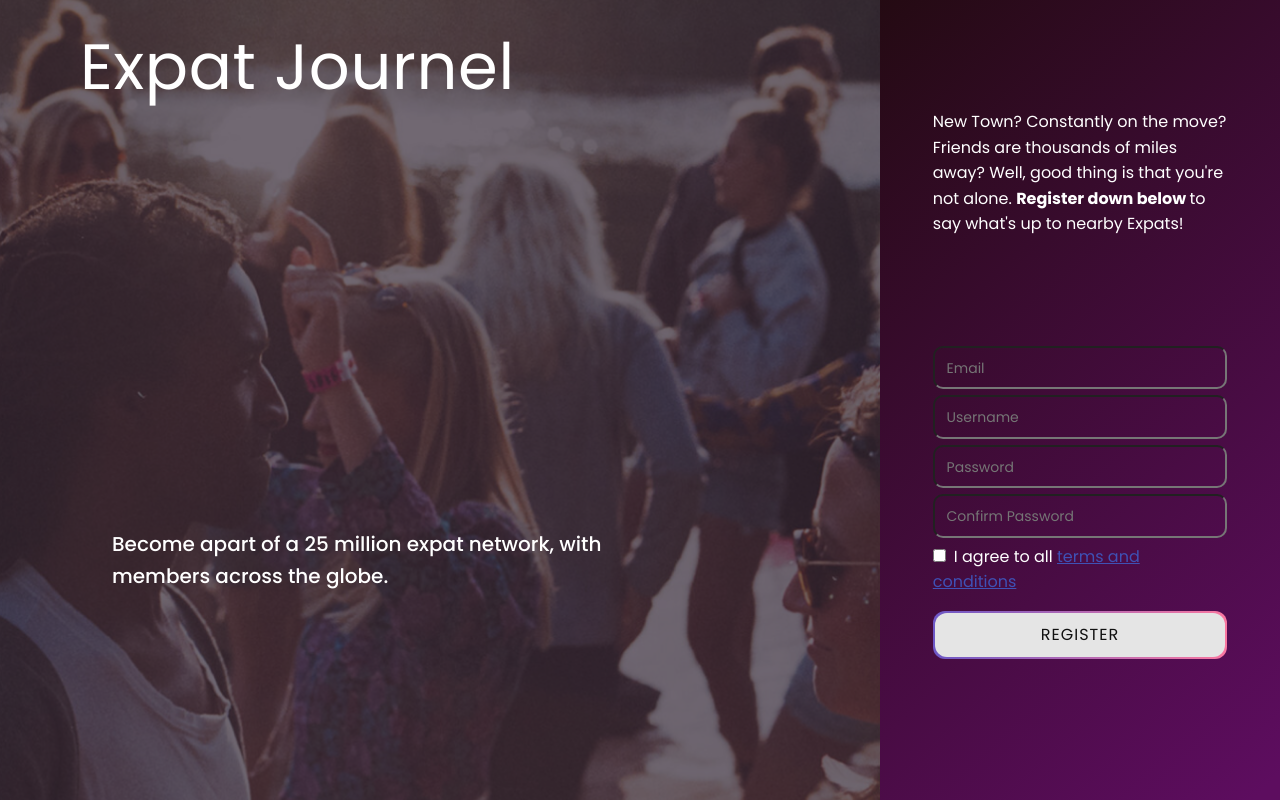
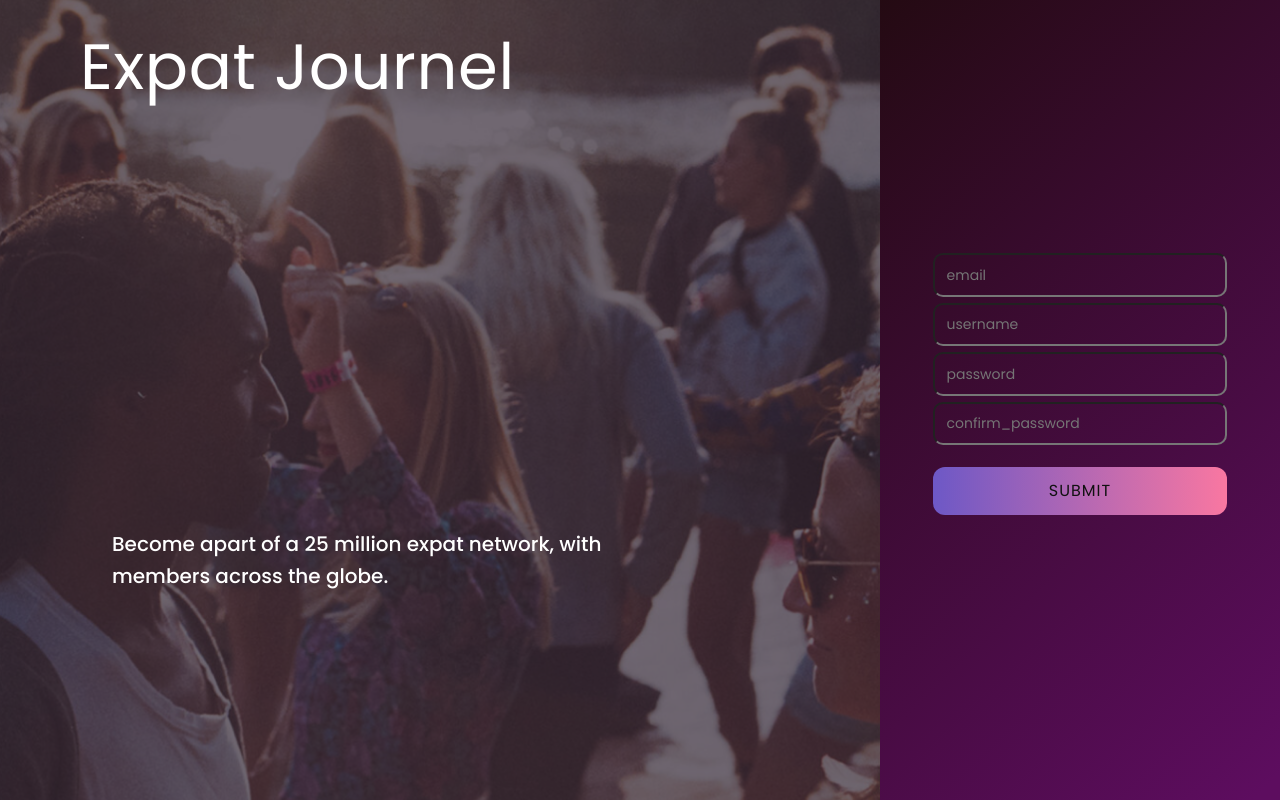
Before and after one commit to Build-Week-Expat-Journal/FE, a React (Create React App) app in the folder frontend/: page /register in a window 1280 px wide. Built offline with nearby package versions, Linux system fonts and the light colour scheme.

Commit message:
updated crud functions

```diff
--- a/frontend/src/components/Home.js
+++ b/frontend/src/components/Home.js
@@ -4,6 +4,7 @@ import { connect } from 'react-redux';
 import { getPosts } from '../context/AuthContext';
 import Navbar from './Navbar.js';
 import Post from './Post.js';
+import MyPost from './MyPost';
 import create from '../assets/create.svg';
 import story1 from '../images/story1.png';
 import story2 from '../images/story2.png';
@@ -30,7 +31,10 @@ class Home extends React.Component {
                     {this.props.data &&
                         <div>
                             {this.props.data.map(post => (
-                                <Post key={post.id} title={post.title} contents={post.contents} user_id={post.user_id} created_at={post.created_at} updated_at={post.updated_at} />
+                                // post.user_id === this.props.user_id ?
+                                // <MyPost key={post.id} title={post.title} contents={post.contents} user_id={post.user_id} created_at={post.created_at} updated_at={post.updated_at} />
+                                // :
+                                <MyPost key={post.id} id={post.id} title={post.title} contents={post.contents} user_id={post.user_id} created_at={post.created_at} updated_at={post.updated_at} />
                             ))}
                         </div>
                     }
--- a/frontend/src/components/LoginForm.js
+++ b/frontend/src/components/LoginForm.js
@@ -2,7 +2,7 @@ import React, { useEffect } from 'react';
 import { withFormik, Form, useField } from 'formik';
 import * as Yup from 'yup';
 import styled from 'styled-components/macro';
-import { useHistory, useLocation } from 'react-router-dom';
+import { useHistory, useLocation, Link } from 'react-router-dom';
 import { useAuth } from '../context/AuthContext';
 
 import loginLocked from '../assets/login-locked.svg';
@@ -139,9 +139,11 @@ const LoginForm = ({ values, status }) => {
           label="Password"
           placeholder="Password"
         />
-        <FormButton ready={values.password} type="submit">
+<Link to="/">
+  <FormButton ready={values.password} type="submit">
           <span>Login</span>
         </FormButton>
+        </Link>
       </StyledForm>
       {/* Add forgot password component as nested route? */}
       {/* Add social oauth component */}
@@ -156,15 +158,16 @@ export default withFormik({
       password: password || '',
     };
   },
-  validationSchema: Yup.object().shape({
-    email: Yup.string()
-      .email()
-      .required(),
-    password: Yup.string()
-      .min(6, 'Password must be at least 6 characters')
-      .required(),
-  }),
+  // validationSchema: Yup.object().shape({
+  //   email: Yup.string()
+  //     .email()
+  //     .required(),
+  //   password: Yup.string()
+  //     .min(6, 'Password must be at least 6 characters')
+  //     .required(),
+  // }),
   handleSubmit: (values, { setStatus, resetForm }) => {
+    console.log(values)
     setStatus(values);
     resetForm();
   },
--- a/frontend/src/components/RegisterMain.js
+++ b/frontend/src/components/RegisterMain.js
@@ -1,15 +1,15 @@
 /*eslint no-restricted-globals: ["warn", "status"]*/
-import React, { useEffect } from 'react';
+import React, { useState} from 'react';
 import axios from 'axios';
 import { withFormik, Form, Field } from 'formik';
+import { connect } from 'react-redux';
 import * as Yup from 'yup';
 import styled from 'styled-components';
 import { useHistory, useLocation, Link } from 'react-router-dom';
 import { useAuth } from '../context/AuthContext';
-
 // Styled Components
 
-const StyledForm = styled(Form)`
+const StyledForm = styled.form`
   display: flex;
   flex-direction: column;
   width: 80%;
@@ -25,7 +25,7 @@ const StyledForm = styled(Form)`
   }
 `;
 
-const StyledField = styled(Field)`
+const StyledField = styled.input`
   color: white;
   font-size: 14px;
   background: transparent;
@@ -75,102 +75,150 @@ const ErrorMessage = styled.div`
   font-size: 12px;
 `;
 
-const RegisterMain = ({ values, status, errors, touched }) => {
-  const { handleRegister, isAuthenticated } = useAuth();
-  const history = useHistory();
-  const location = useLocation();
-  const { from } = location.state || { from: { pathname: '/createprofile' } };
+const RegisterMain = (props) => {
+  const [credentials, setCredentials] = useState({
+    email: '',
+    username: '',
+    password: '',
+    confirm_password: ''
+  })
 
-  useEffect(() => {
-    if (status) handleRegister(values);
-    if (isAuthenticated) history.replace(from);
-  }, [
-    history,
-    location,
-    from,
-    status,
-    values,
-    isAuthenticated,
-    handleRegister,
-  ]);
+  const handleChanges = e => {
+    setCredentials({...credentials, [e.target.name]: e.target.value})
+  }
 
-  return (
+  const handleSubmit = e => {
+    e.preventDefault();
+    console.log(credentials);
+    axios
+    .post('https://expat-journal-lambda1.herokuapp.com/api/users/register', {...credentials})
+    .then(res => console.log(res.data))
+    .catch(err => console.log(err.data))
+
+  }
+
+  return(
     <>
-      <p>
-        New Town? Constantly on the move? Friends are thousands of miles away?
-        Well, good thing is that you're not alone.{' '}
-        <strong>Register down below </strong>
-        to say what's up to nearby Expats!
-      </p>
-      <StyledForm>
-        <StyledField type="text" name="email" placeholder="Email" />
-        {touched.email && errors.email ? (
-          <ErrorMessage>{errors.email}</ErrorMessage>
-        ) : (
-          undefined
-        )}
-        <StyledField type="text" name="username" placeholder="Username" />
-        {touched.username && errors.username && (
-          <ErrorMessage>{errors.username}</ErrorMessage>
-        )}
-        <StyledField type="password" name="password" placeholder="Password" />
-        {touched.password && errors.password && (
-          <ErrorMessage>{errors.password}</ErrorMessage>
-        )}
-        <StyledField
-          type="password"
-          name="confirm_password"
-          placeholder="Confirm Password"
-        />
-        {touched.confirm_password && errors.confirm_password && (
-          <ErrorMessage>{errors.confirm_password}</ErrorMessage>
-        )}
-        <label className="checkbox-container">
-          <StyledField type="checkbox" name="terms" checked={values.terms} />
-          <span>
-            I agree to all <Link to="/terms">terms and conditions</Link>
-          </span>
-        </label>
-        <FormButton type="submit" className="register-button">
-          <span>Register</span>
-        </FormButton>
+      <StyledForm onSubmit={handleSubmit} >
+        <StyledField type="text" name="email" value={credentials.email} placeholder="email" onChange={handleChanges} />
+        <StyledField type="text" name="username" value={credentials.username} placeholder="username" onChange={handleChanges} />
+        <StyledField type="password" name="password" value={credentials.password} placeholder="password" onChange={handleChanges} />
+        <StyledField type="password" name="confirm_password" value={credentials.confirm_password} placeholder="confirm_password" onChange={handleChanges} />
+        <FormButton type="submit">Submit</FormButton>
       </StyledForm>
     </>
-  );
-};
+  )
 
-const FormikRegisterMain = withFormik({
-  mapPropsToValues({ email, username, password, confirm_password, terms }) {
-    return {
-      email: email || '',
-      username: username || '',
-      password: password || '',
-      confirm_password: confirm_password || '',
-      terms: terms || false, // Currently unable to check and uncheck box
-    };
-  },
-  validationSchema: Yup.object().shape({
-    email: Yup.string()
-      .email('Invalid email')
-      .required('Required'),
-    username: Yup.string()
-      .min(2, 'Too short - at least 3 characters!')
-      .max(20, 'Too Long - no more than 20 characters!')
-      .required('Required'),
-    password: Yup.string()
-      .min(6, 'Too short - at least 6 characters!')
-      .max(20, 'Too Long - no more than 20 characters!')
-      .required('Required'),
-    confirm_password: Yup.string()
-      .min(6, 'Too short - at least 6 characters!')
-      .max(20, 'Too Long - no more than 20 characters!')
-      .required('Required'),
-    terms: Yup.boolean().oneOf([true], 'Must Accept Terms'),
-  }),
-  handleSubmit(values, { setStatus, resetForm }) {
-    setStatus(values);
-    resetForm();
-  },
-})(RegisterMain);
+}
 
-export default FormikRegisterMain;
+const mapStateToProps = state => ({
+  data: state.data,
+  isFetching: state.isFetching,
+  isPosting: state.isPosting,
+  isUpdating: state.isUpdating,
+  isDeleting: state.isDeleting,
+  error: state.error
+});
+
+export default connect(mapStateToProps, { })(RegisterMain);
+
+// const RegisterMain = ({ values, status, errors, touched }) => {
+//   const { handleRegister, isAuthenticated } = useAuth();
+//   const history = useHistory();
+//   const location = useLocation();
+//   const { from } = location.state || { from: { pathname: '/createprofile' } };
+
+//   useEffect(() => {
+//     if (status) handleRegister(values);
+//     if (isAuthenticated) history.replace(from);
+//   }, [
+//     history,
+//     location,
+//     from,
+//     status,
+//     values,
+//     isAuthenticated,
+//     handleRegister,
+//   ]);
+
+//   return (
+//     <>
+//       <p>
+//         New Town? Constantly on the move? Friends are thousands of miles away?
+//         Well, good thing is that you're not alone.
+//         <strong>Register down below </strong>
+//         to say what's up to nearby Expats!
+//       </p>
+//       <StyledForm>
+//         <StyledField type="text" name="email" placeholder="Email" />
+//         {touched.email && errors.email ? (
+//           <ErrorMessage>{errors.email}</ErrorMessage>
+//         ) : (
+//           undefined
+//         )}
+//         <StyledField type="text" name="username" placeholder="Username" />
+//         {touched.username && errors.username && (
+//           <ErrorMessage>{errors.username}</ErrorMessage>
+//         )}
+//         <StyledField type="password" name="password" placeholder="Password" />
+//         {touched.password && errors.password && (
+//           <ErrorMessage>{errors.password}</ErrorMessage>
+//         )}
+//         <StyledField
+//           type="password"
+//           name="confirm_password"
+//           placeholder="Confirm Password"
+//         />
+//         {touched.confirm_password && errors.confirm_password && (
+//           <ErrorMessage>{errors.confirm_password}</ErrorMessage>
+//         )}
+//         <label className="checkbox-container">
+//           <StyledField type="checkbox" name="terms" checked={values.terms} />
+//           <span>
+//             I agree to all <Link to="/terms">terms and conditions</Link>
+//           </span>
+//         </label>
+//         <FormButton type="submit" className="register-button">
+//           <span>Register</span>
+//         </FormButton>
+//       </StyledForm>
+//     </>
+//   )
+// }
+
+// const FormikRegisterMain = withFormik({
+//   mapPropsToValues({ email, username, password, confirm_password, terms }) {
+//     return {
+//       email: email || '',
+//       username: username || '',
+//       password: password || '',
+//       confirm_password: confirm_password || '',
+//       terms: terms || false, // Currently unable to check and uncheck box
+//     };
+//   },
+//   validationSchema: Yup.object().shape({
+//     email: Yup.string()
+//       .email('Invalid email')
+//       .required('Required'),
+//     username: Yup.string()
+//       .min(2, 'Too short - at least 3 characters!')
+//       .max(20, 'Too Long - no more than 20 characters!')
+//       .required('Required'),
+//     password: Yup.string()
+//       .min(6, 'Too short - at least 6 characters!')
+//       .max(20, 'Too Long - no more than 20 characters!')
+//       .required('Required'),
+//     confirm_password: Yup.string()
+//       .min(6, 'Too short - at least 6 characters!')
+//       .max(20, 'Too Long - no more than 20 characters!')
+//       .required('Required'),
+//     terms: Yup.boolean().oneOf([true], 'Must Accept Terms'),
+//   }),
+//   handleSubmit(values, { setStatus, resetForm }) {
+//     console.log(values)
+//     setStatus(values);
+//     resetForm();
+//   },
+// })(RegisterMain);
+
+// export default FormikRegisterMain;
--- a/frontend/src/components/UpdateForm.js
+++ b/frontend/src/components/UpdateForm.js
@@ -21,7 +21,7 @@ function UpdateForm(props) {
 
     const handleSubmit = e => {
         e.preventDefault();
-        props.createPost({...post});
+        props.updatePost({...post});
         setPost({contents: ''});
         props.history.push('/');
     }
--- a/frontend/src/context/AuthContext.js
+++ b/frontend/src/context/AuthContext.js
@@ -81,7 +81,7 @@ export const reducer = (state = initialState, action) => {
     case 'CREATE_POST_SUCCESS':
       return {
         ...state,
-        data: action.payload,
+        data: [action.payload, ...state.data],
         isFetching: false,
         isPosting: false,
         isUpdating: false,
@@ -243,11 +243,13 @@ export const getPosts = () => dispatch => {
 
 export const createPost = post => dispatch => {
   dispatch({ type: 'CREATE_POST_START' });
+  post = {...post, title: post.contents}
+  console.log(post)
   axiosWithAuth()
     .post(`/api/posts`, post)
     .then(response => {
       console.log(response);
-      dispatch({ type: 'CREATE_POST_SUCCESS', payload: response.data });
+      // dispatch({ type: 'CREATE_POST_SUCCESS', payload: response.data });
     })
     .catch(error => {
       console.log(error.message);
```
Also changed, not shown: frontend/src/App.js (+2 -6 lines), frontend/src/components/MyPost.js (added, +34 -0 lines), frontend/src/components/styles.css (+20 -0 lines).
